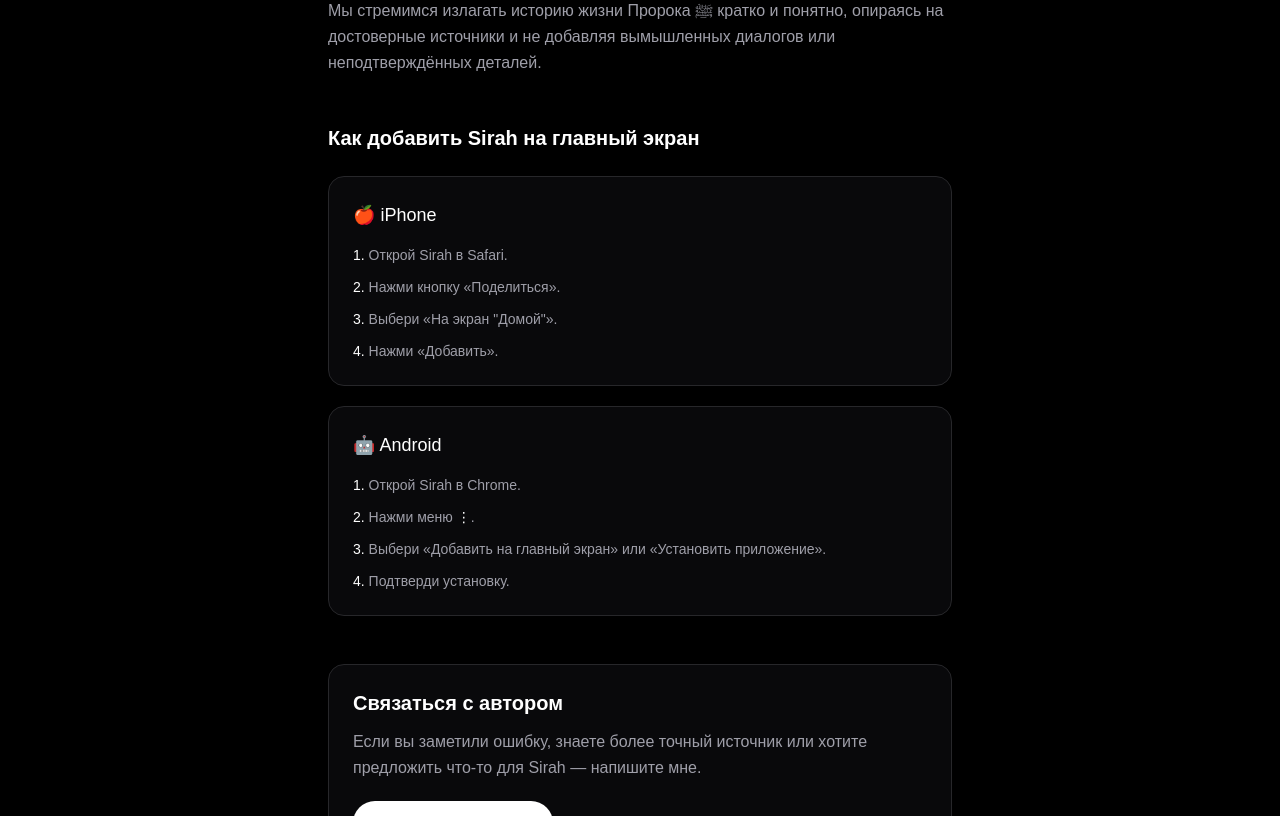
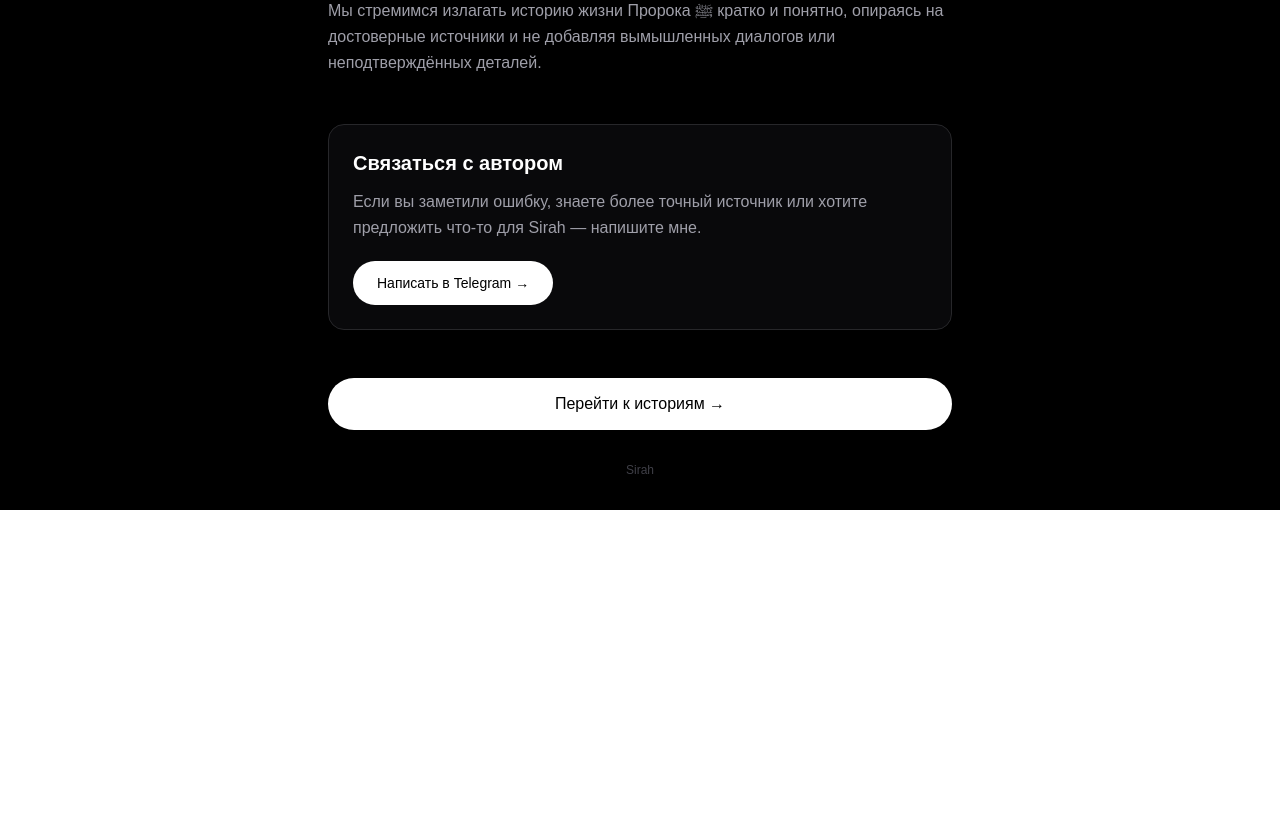
Before and after one commit to mirasesbolat853-oss/sirah, a Next.js app: page /about in a window 1280 px wide. Shown: the part 760-1576 px from the top of the page. After the commit the page ends 1270 px from the top, so only its background shows below. Built offline with nearby package versions, Linux system fonts and the light colour scheme.

Commit message:
Update about page

```diff
--- a/app/about/page.tsx
+++ b/app/about/page.tsx
@@ -83,69 +83,6 @@ export default function AboutPage() {
           </p>
         </section>
 
-        <section className="mb-12">
-          <h2 className="text-xl font-semibold mb-6">
-            Как добавить Sirah на главный экран
-          </h2>
-
-          <div className="mb-5 rounded-2xl border border-zinc-800 bg-zinc-950 p-6">
-            <h3 className="text-lg font-medium mb-4">
-              🍎 iPhone
-            </h3>
-
-            <ol className="space-y-3 text-sm text-zinc-400">
-              <li>
-                <span className="text-white">1.</span>{" "}
-                Открой Sirah в Safari.
-              </li>
-
-              <li>
-                <span className="text-white">2.</span>{" "}
-                Нажми кнопку «Поделиться».
-              </li>
-
-              <li>
-                <span className="text-white">3.</span>{" "}
-                Выбери «На экран "Домой"».
-              </li>
-
-              <li>
-                <span className="text-white">4.</span>{" "}
-                Нажми «Добавить».
-              </li>
-            </ol>
-          </div>
-
-          <div className="rounded-2xl border border-zinc-800 bg-zinc-950 p-6">
-            <h3 className="text-lg font-medium mb-4">
-              🤖 Android
-            </h3>
-
-            <ol className="space-y-3 text-sm text-zinc-400">
-              <li>
-                <span className="text-white">1.</span>{" "}
-                Открой Sirah в Chrome.
-              </li>
-
-              <li>
-                <span className="text-white">2.</span>{" "}
-                Нажми меню <span className="text-white">⋮</span>.
-              </li>
-
-              <li>
-                <span className="text-white">3.</span>{" "}
-                Выбери «Добавить на главный экран» или
-                «Установить приложение».
-              </li>
-
-              <li>
-                <span className="text-white">4.</span>{" "}
-                Подтверди установку.
-              </li>
-            </ol>
-          </div>
-        </section>
-
         {/* Связаться с автором */}
         <section className="mb-12 rounded-2xl border border-zinc-800 bg-zinc-950 p-6">
           <h2 className="text-xl font-semibold mb-3">
```
